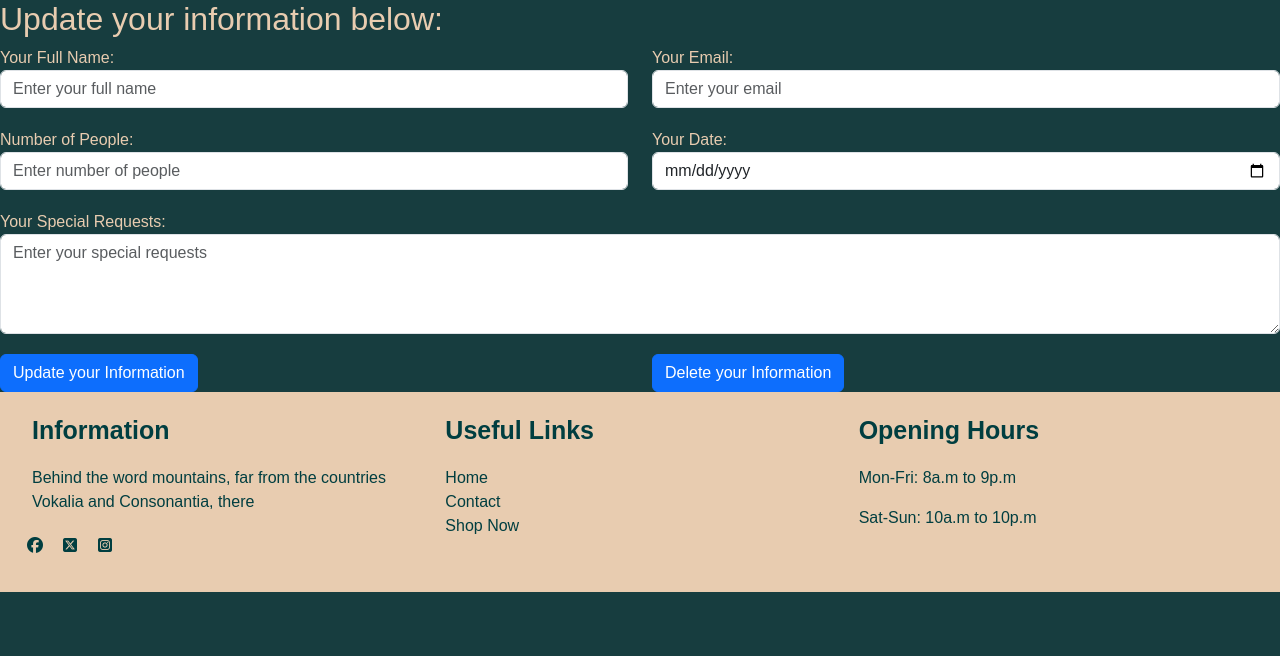
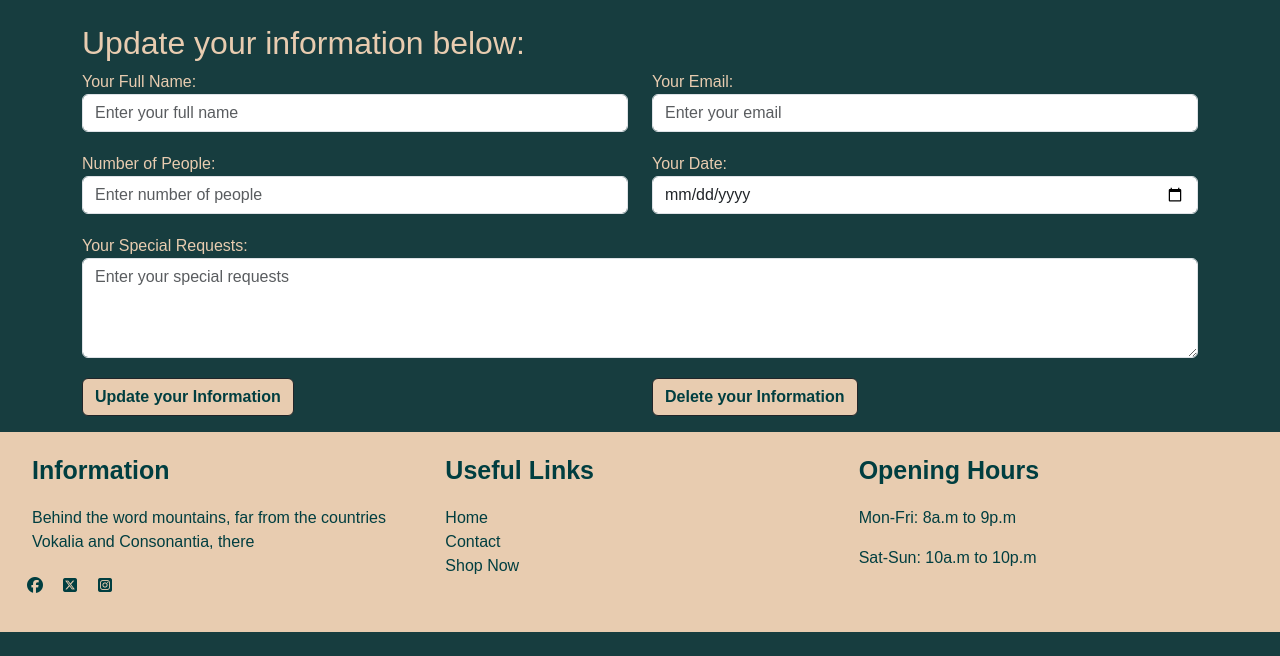
Before and after one commit to Nicky-hub371/nixiong-php-course, a PHP site: page /coffee/feature2_updatesingle.php?id=1 in a window 1280 px wide. Shown: the part 120-776 px from the top of the page. Run offline with PHP 8.4, Linux system fonts and the light colour scheme; data that the repository does not hold is empty; some libraries are stand-ins or nearby versions.

Commit message:
Adjust the form margin

```diff
--- a/coffee/feature2_updatesingle.php
+++ b/coffee/feature2_updatesingle.php
@@ -8,6 +8,7 @@ $result = mysqli_query($conn,"SELECT * FROM feature2_reservform WHERE id= '$a'")
 $row= mysqli_fetch_array($result);
 ?>
 
+<div class="container mt-4">
 <h2> Update your information below: </h2>
 
 <form name="reservation" method="post" action="">
@@ -49,11 +50,21 @@ $row= mysqli_fetch_array($result);
             </div>
         </div>
 
-    <div class="row">
-        <div class="col"><button type="submit" class="btn btn-primary" name="updatesubmit">Update your Information</button></div>
-        <div class="col"><button type="submit" class="btn btn-primary" name="delete">Delete your Information</button></div>
-    </div>
+        <div class="row mt-3">
+            <div class="col">
+                <button type="submit" class="btn btn-dark" name="updatesubmit">Update your Information</button>
+            </div>
+            <div class="col">
+                <button type="submit" class="btn btn-dark" name="delete">Delete your Information</button>
+            </div>
+        </div>
+        <div class="row mb-3">
+
+        <div class="col">
+        </div>
+        </div>
 </form>
+</div>
 <?php
 /*
 The isset() function is used to check if a variable is set and not NULL.
--- a/coffee/styles_XiongNi.css
+++ b/coffee/styles_XiongNi.css
@@ -226,25 +226,25 @@ footer{
     margin-bottom: 20px; /* Adjust the margin as needed */
   }
 
-  /* Set the button color and text color*/
+  /* Set the button color and text color
   a[name="resbutton"].btn-dark {
     background-color: #E8CCB0;
     color: #003e40;
-}
+}*/
 
-/* Hover effect for the specific button */
+/* Hover effect for the specific button
 a[name="resbutton"].btn-dark:hover {
-    color: #A25C2E; /* Set the text color on hover */
-}
+    color: #A25C2E; Set the text color on hover
+}*/
 
 /* Set the sumbit button styles */
-button[name="reservationSubmit"].btn-dark {
+.btn-dark {
     background-color: #E8CCB0; /* Set your desired background color */
     color: #003e40; /* Set your desired text color */
     font-weight: bold; /* Make the text bold */
 }
 
 /* Hover effect for the submit button */
-button[name="reservationSubmit"].btn-dark:hover {
+.btn-dark:hover {
     color: #A25C2E; /* Set your desired hover text color */
 }
```
